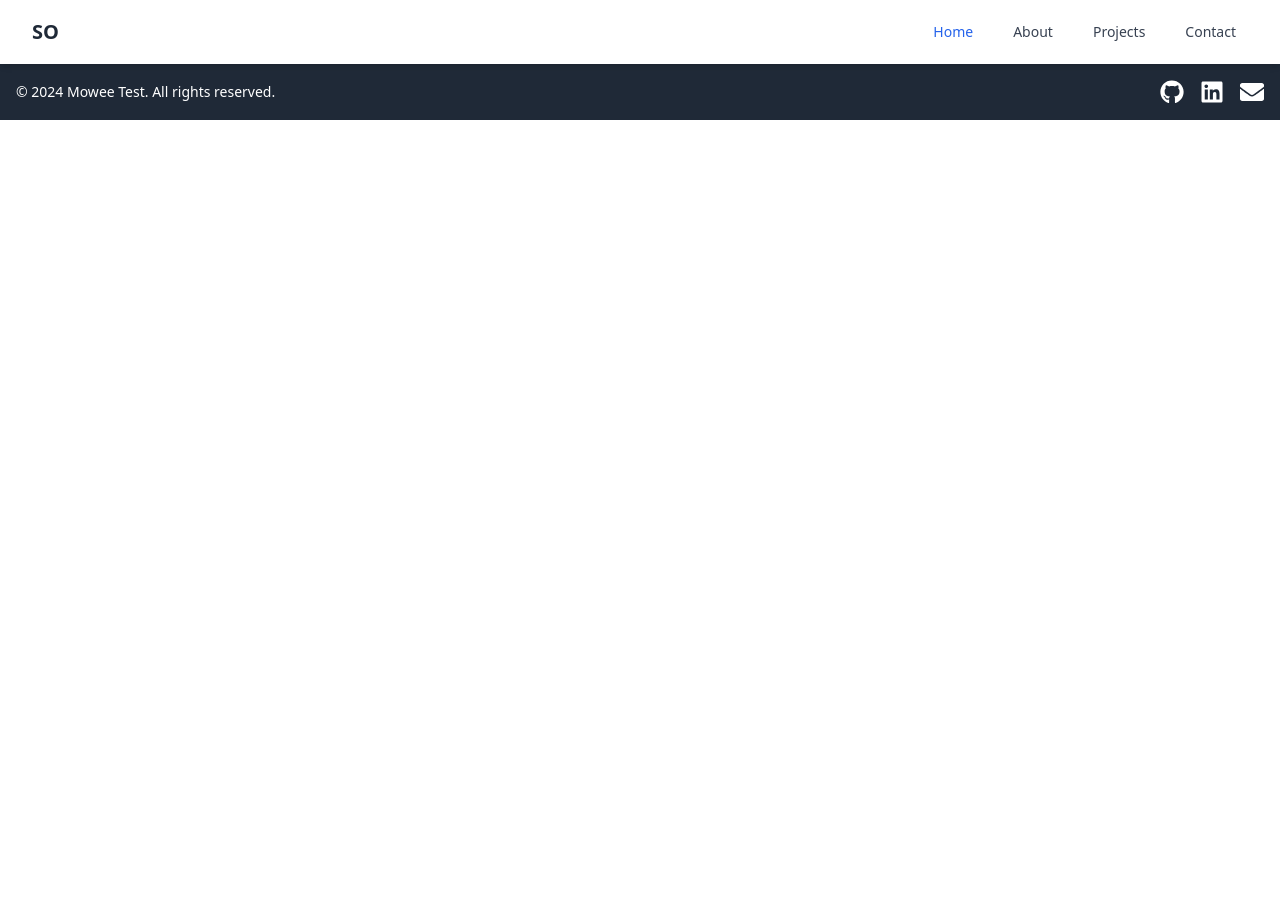
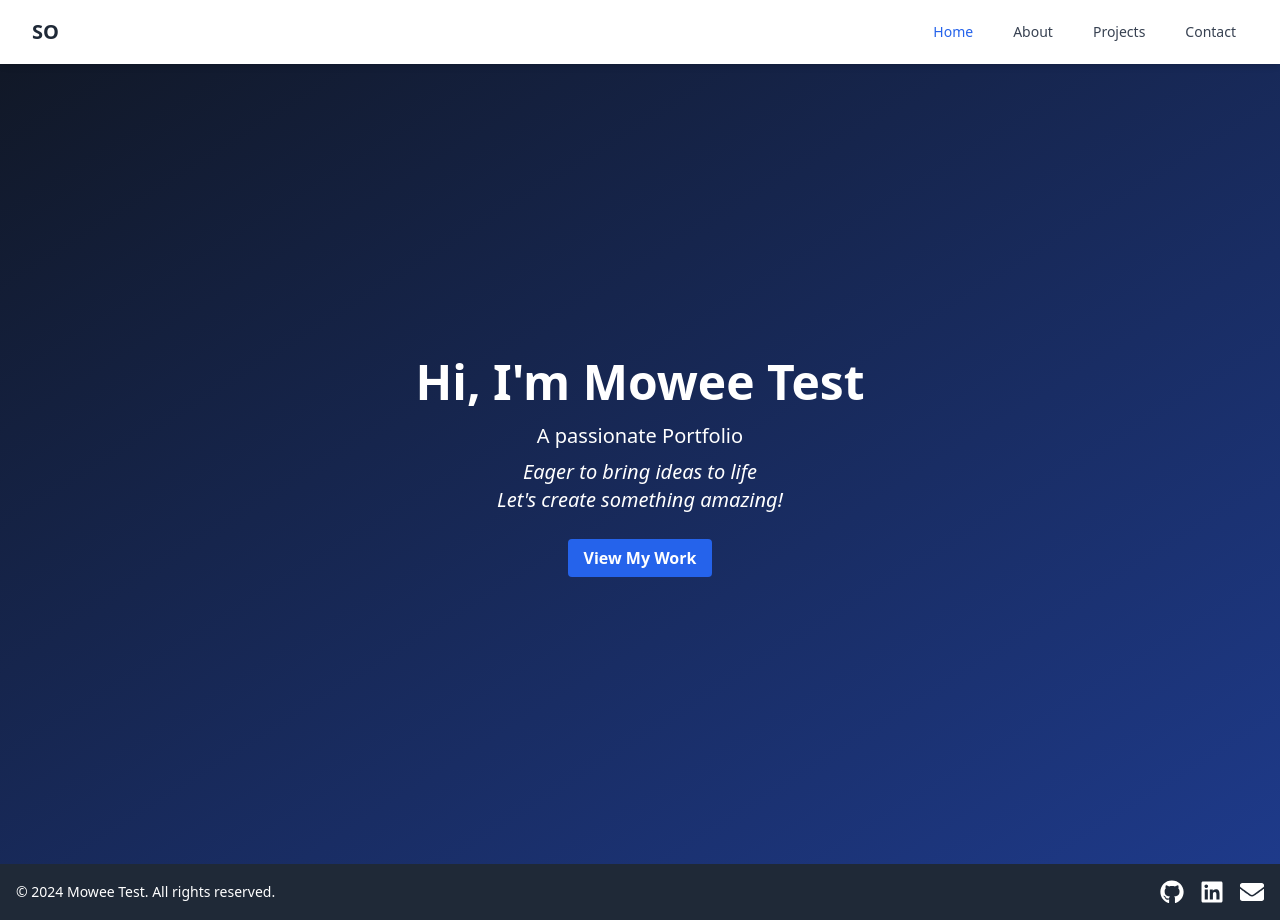
Before and after one commit to seyowa/portfolio, a React (Create React App) app in the folder my-portfolio/: page / in a window 1280 px wide. Before the commit the page ends 800 px from the top, so only its background shows below. Built offline with nearby package versions, Linux system fonts and the light colour scheme.

Commit message:
feat(home): add hero section with animations
- add hero section with a welcome message
- add animations for heading and subheading
- add error handling should data fails to load from json file
- add a call-to-action button
- add style

Fixes #10
Fixes #11
wip #12

```diff
--- a/my-portfolio/src/components/Home.js
+++ b/my-portfolio/src/components/Home.js
@@ -1,7 +1,53 @@
 import React from 'react';
+import { Link } from 'react-router-dom';
+import content from '../content.json';
+import { motion } from 'framer-motion';
+
 
 const Home = () => {
-  return <section></section>;
+  return (
+    <motion.section
+      className="flex h-screen items-center justify-center bg-gradient-to-br from-gray-900 to-blue-900 text-white"
+
+      initial={{ opacity: 0 }}
+      animate={{ opacity: 1 }}
+      transition={{ duration: 1 }}
+
+    >
+      <div className="text-center">
+        <motion.h1
+          className="mb-4 text-5xl font-bold"
+          initial={{ y: -50, opacity: 0 }}
+          animate={{ y: 0, opacity: 1 }}
+          transition={{ duration: 1, delay: 0.5 }}
+        >
+          Hi, I'm {content.user?.name || 'Seye'}
+        </motion.h1>
+        <motion.p
+          className="mb-8 text-xl"
+          initial={{ y: 50, opacity: 0 }}
+          animate={{ y: 0, opacity: 1 }}
+          transition={{ duration: 1, delay: 1 }}
+        >
+          A passionate <span className="capitalize">{content.keywords[1] || 'Developer'}</span><br />
+          <span className="mt-2 block italic">Eager to bring ideas to life<br />
+          Let's create something amazing!</span>
+        </motion.p>
+        <motion.div
+          initial={{ scale: 0 }}
+          animate={{ scale: 1 }}
+          transition={{ duration: 1, delay: 1.5 }}
+        >
+          <Link
+            to="/projects"
+            className="rounded bg-blue-600 px-4 py-2 font-bold text-white hover:bg-blue-700"
+          >
+            View My Work
+          </Link>
+        </motion.div>
+      </div>
+    </motion.section>
+  );
 };
 
 export default Home;
```
